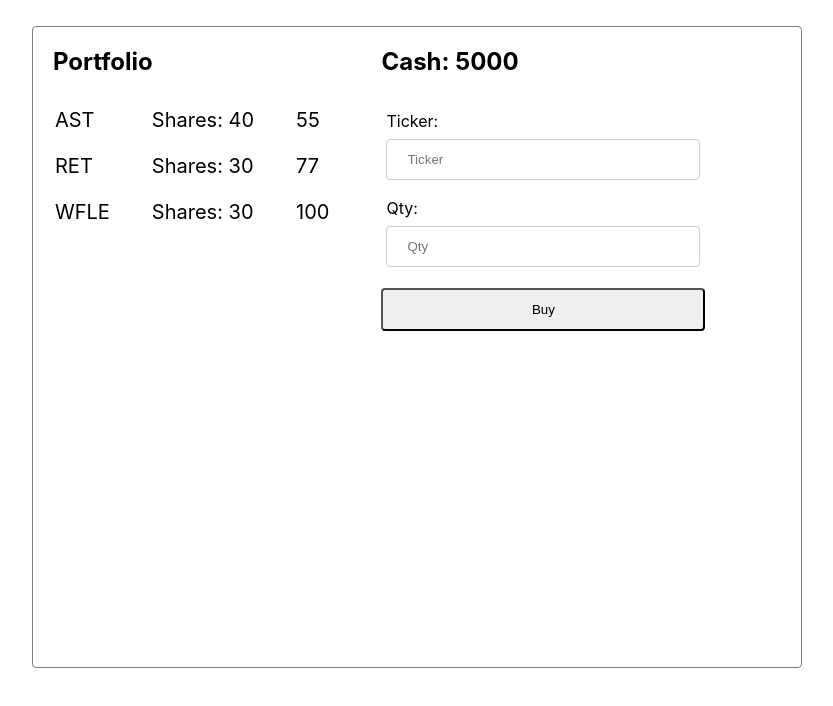
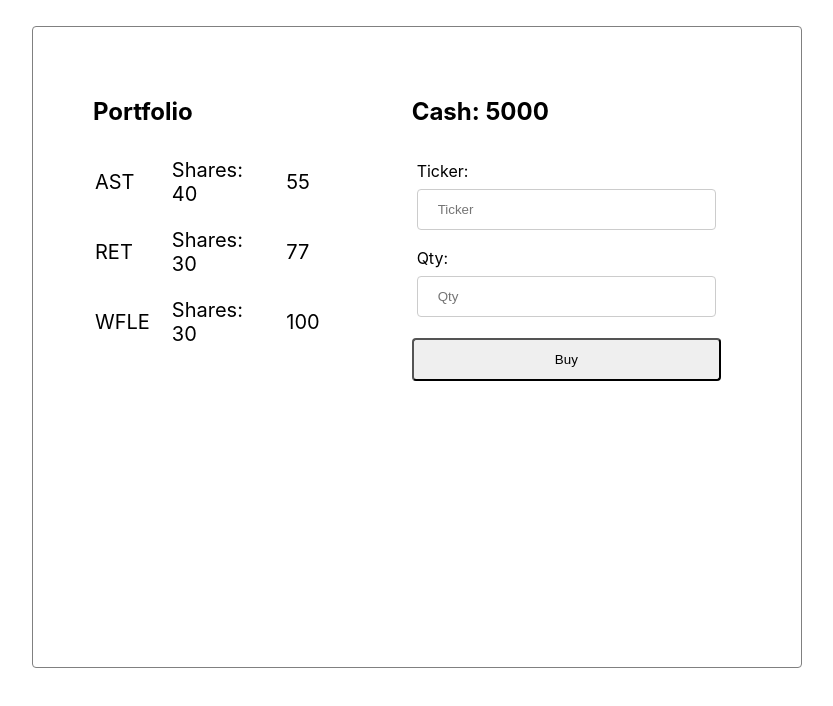
Before and after one commit to asaki444/stock-front-end, a React (Create React App) app in the folder front_end_react_app/: page /portfolio in a window 1280 px wide. Shown: the top 706 px of the page, without its empty margins (223-1056 px from the left). Built offline with nearby package versions, Linux system fonts and the light colour scheme.

Commit message:
added transaction component and styling

```diff
--- a/front_end_react_app/src/App.js
+++ b/front_end_react_app/src/App.js
@@ -2,7 +2,8 @@ import React from 'react';
 import './App.css';
 import FormOnFirstPage from './components/FormOnFirstPage/FormOnFirstPage';
 import StockListTemplate from './components/StocksTemplate/StocksTemplate';
-import Portfolio from './components/Portfolio/Portfolio'
+import Portfolio from './components/Portfolio/Portfolio';
+import Transactions from './components/Transactions/Transactions';
 
 function App() {
   return (
@@ -10,6 +11,7 @@ function App() {
       {/* <FormOnFirstPage /> */}
       {/* <StockListTemplate /> */}
       <Portfolio />
+       {/* <Transactions /> */}
     </div>
   );
 }
--- a/front_end_react_app/src/components/Portfolio/Portfolio.css
+++ b/front_end_react_app/src/components/Portfolio/Portfolio.css
@@ -7,8 +7,6 @@
   border-radius: 4px;
 }
 
-
-
 .purchase-form-div h2{
     padding-left: 30px;
     margin-bottom: 0px;
@@ -16,12 +14,10 @@
 
 .purchase-form-div{
     width: 30vw;
+    margin: 0 50px;
 }
 
-.portfolio-div .stock-list td{
-   padding: 10px 20px;
+.portfolio-div .stock-list, .purchase-form-div{
+    margin-top: 50px;
+    margin-left: 50px;
 }
-
-.portfolio-div .stock-list h2{
-    padding-left: 20px;
-}
--- /dev/null
+++ b/front_end_react_app/src/components/Transactions/Transactions.css
@@ -0,0 +1,11 @@
+.transactions-div{
+    width: 60vw;
+    height: 80vh;
+    margin: 0 auto;
+    border: 1px solid grey;
+    border-radius: 4px;
+}
+
+.transactions-div .stock-list{
+    margin: 50px;
+}
--- /dev/null
+++ b/front_end_react_app/src/components/Transactions/Transactions.js
@@ -0,0 +1,18 @@
+import React from 'react';
+import StocksTemplate from '../StocksTemplate/StocksTemplate';
+import './Transactions.css';
+
+function Transactions () {
+
+
+
+    return(
+        <div className="transactions-div">
+             <StocksTemplate heading={"Transactions"}/>
+        </div>
+
+    )
+
+}
+
+export default Transactions;
```
